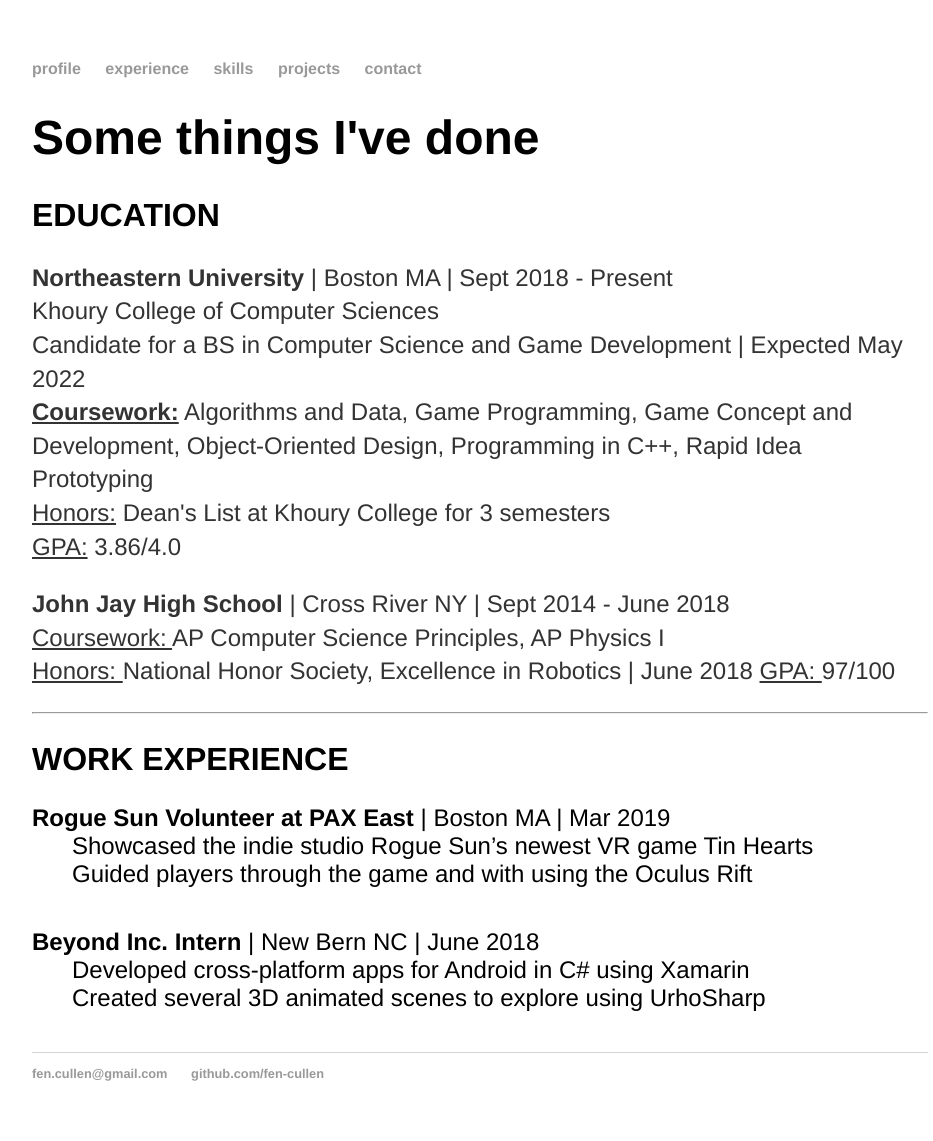
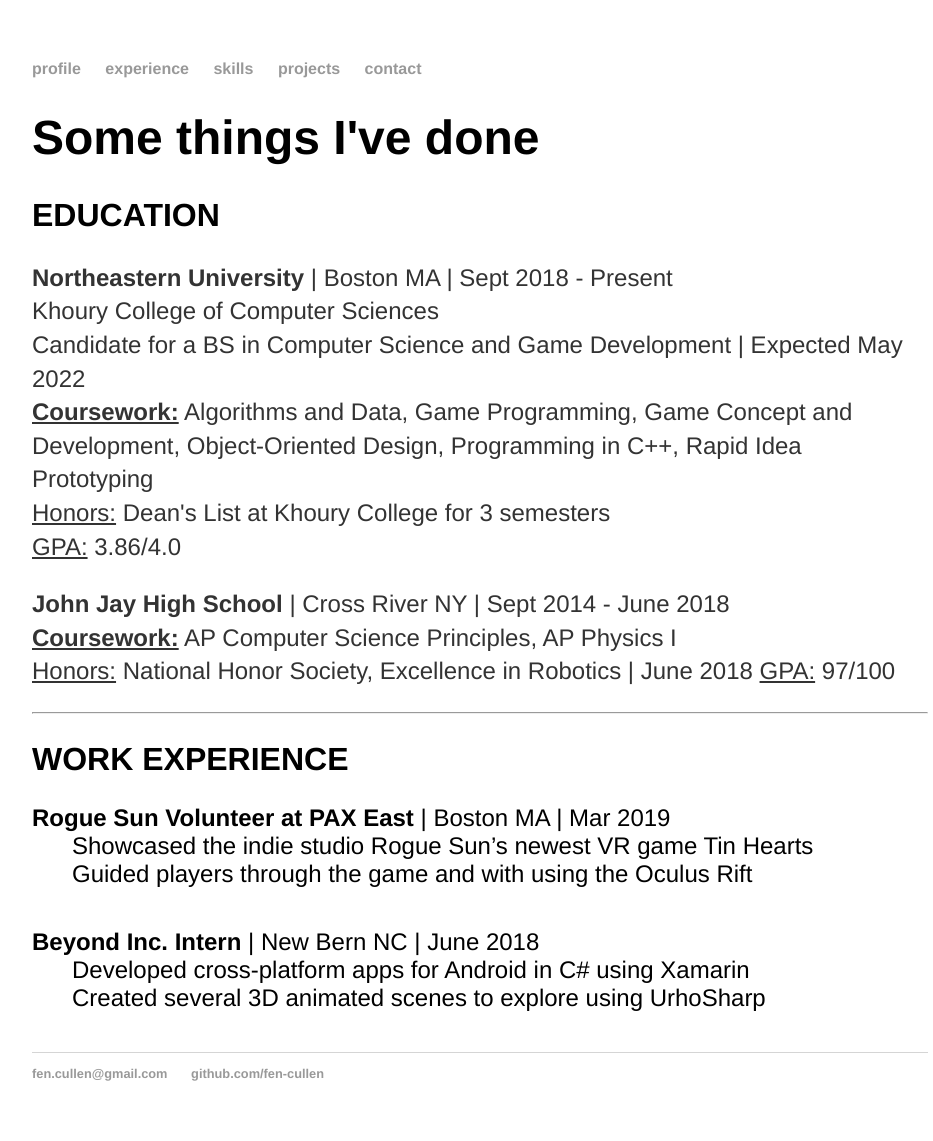
Before and after one commit to fen-cullen/fen-cullen.github.io, a Jekyll site: the page built from experience/index.html, in a window 1280 px wide. Shown: the whole page, without its empty margins (160-1093 px from the left). Built offline with Jekyll 4.4.1, drawn with Linux system fonts in a browser that asks for light colours.

```diff
--- a/experience/index.html
+++ b/experience/index.html
@@ -20,9 +20,9 @@ title: Experience
 		</p>
 		<p>
 			<strong> John Jay High School </strong> | Cross River NY | Sept 2014 - June 2018 <br>
-			<u> Coursework: </u> AP Computer Science Principles, AP Physics I <br>
-			<u> Honors: </u> National Honor Society, Excellence in Robotics | June 2018
-			<u> GPA: </u> 97/100 <br>
+			<b><u> Coursework:</u></b> AP Computer Science Principles, AP Physics I <br>
+			<u> Honors:</u> National Honor Society, Excellence in Robotics | June 2018
+			<u> GPA:</u> 97/100 <br>
 		</p>
 		<hr/>
 		<h2>
@@ -30,14 +30,14 @@ title: Experience
 		</h2>
 		<dl>
 			<dt>
-				<b> Rogue Sun Volunteer at PAX East </b> | Boston MA | Mar 2019
+				<strong> Rogue Sun Volunteer at PAX East </strong> | Boston MA | Mar 2019
 			</dt>
 			<dd> Showcased the indie studio Rogue Sun’s newest VR game Tin Hearts </dd>
 			<dd> Guided players through the game and with using the Oculus Rift </dd>
 		</dl>
 		<dl>
 			<dt>
-			<b> Beyond Inc. Intern </b> | New Bern NC | June 2018
+			<strong> Beyond Inc. Intern </strong> | New Bern NC | June 2018
 			</dt>
 			<dd> Developed cross-platform apps for Android in C# using Xamarin </dd>
 			<dd> Created several 3D animated scenes to explore using UrhoSharp </dd>
```
